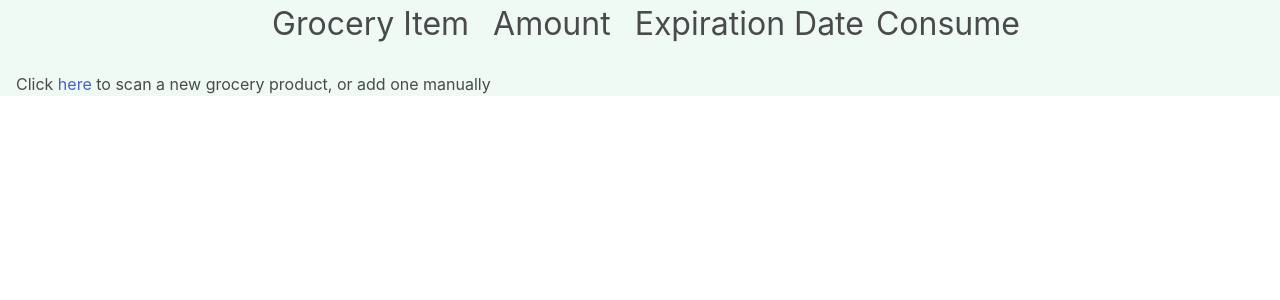
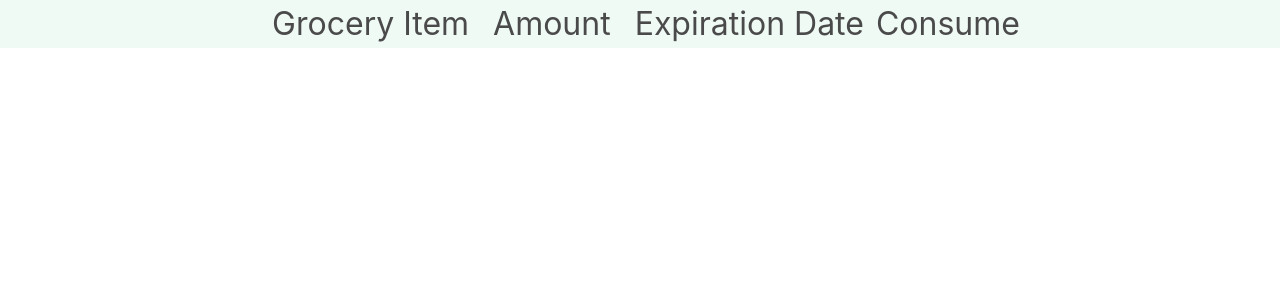
Before and after one commit to Computer-Kids-Club/grotrack, a PHP site: page /add_gro_page.php in a window 1280 px wide. Shown: the part 64-364 px from the top of the page. Run offline with PHP 8.4, Linux system fonts and the light colour scheme; data that the repository does not hold is empty.

Commit message:
stuff lol

```diff
--- a/add_gro_page.php
+++ b/add_gro_page.php
@@ -103,8 +103,7 @@ else if($num_expiring > 1 && !$_GET['no_msg']){
     }
 }
 ?>
-<br/>
-<p class="pl-4">Click <a href="barcode.php">here</a> to scan a new grocery product, or add one manually</p>
+
 </body>
 </html>
 
```
